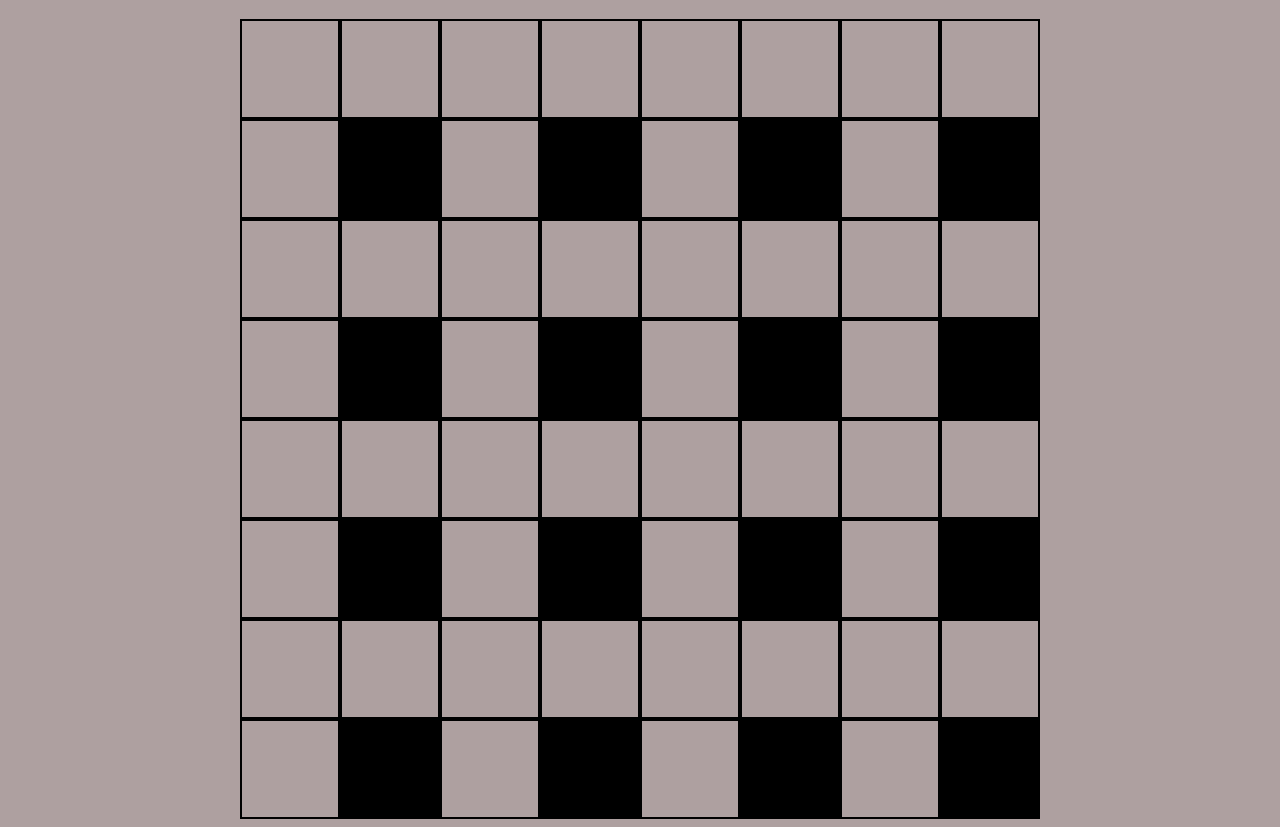
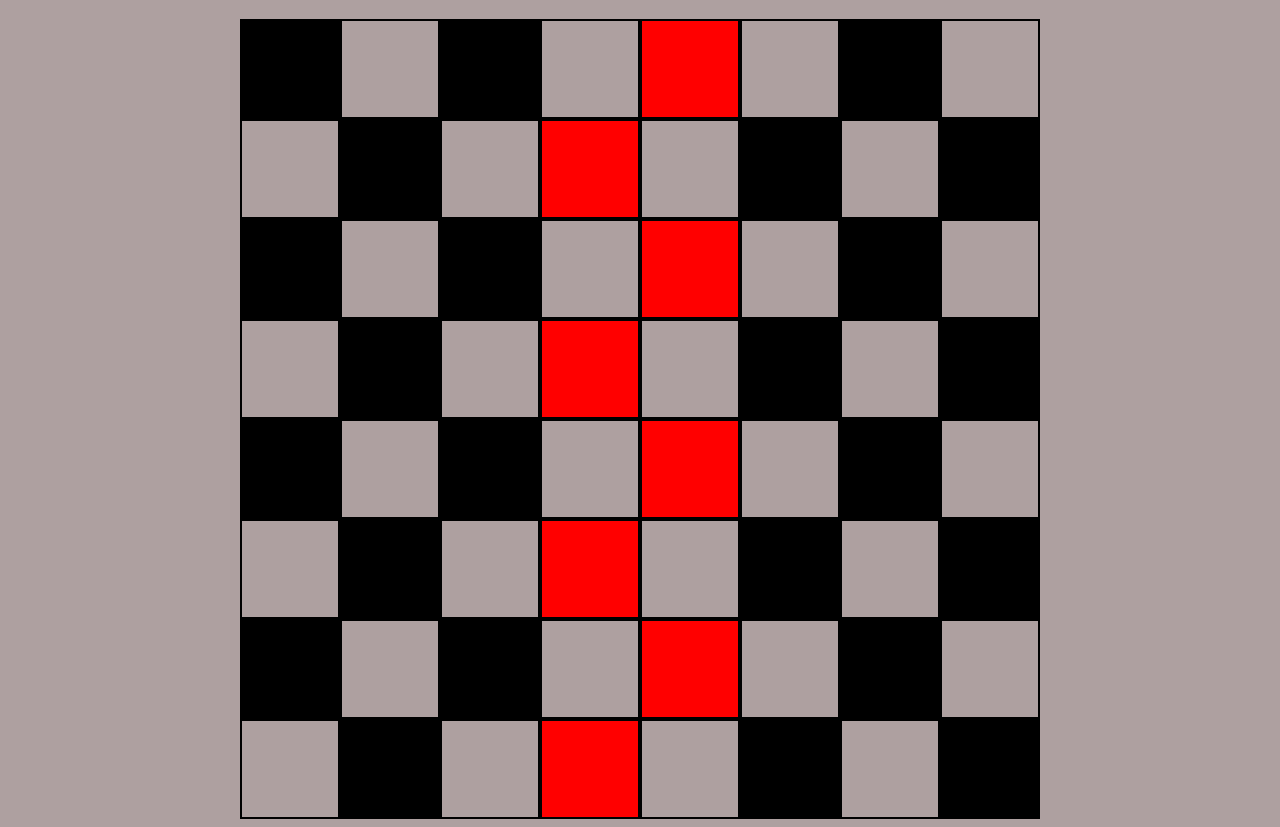
Before and after one commit to MichaelDulin/checkers, a plain HTML site: page game.html in a window 1280 px wide. Shown: the part 114-941 px from the top of the page. Drawn offline with Linux system fonts and the light colour scheme.

Commit message:
fixed chart render

```diff
--- a/css/styles.css
+++ b/css/styles.css
@@ -112,3 +112,7 @@ a {
 .playable {
   background-color: black;
 }
+
+.empty {
+  background-color: red;
+}
--- a/js/app.js
+++ b/js/app.js
@@ -13,7 +13,7 @@ function renderBoard() {
           document.getElementById(`r${rowRef}c${colRef}`).className = 'playable';
         }
       }
-      else if (colRef % 1 !== 0) { //Select odd rows
+      else if (colRef % 2 !== 0) { //Select odd rows
         for (let rowRef = 1; rowRef < 9; rowRef += 2) {
           document.getElementById(`r${rowRef}c${colRef}`).className = 'playable';
         }
@@ -38,8 +38,9 @@ function renderBoard() {
   }
 
   //TODO: implement player 1 and 2 chip placement initial board setup
+
+  calcPlayableSpaces();
   calcEmptySpaces();
-  calcPlayableSpaces();
 }
 
 renderBoard();
```
